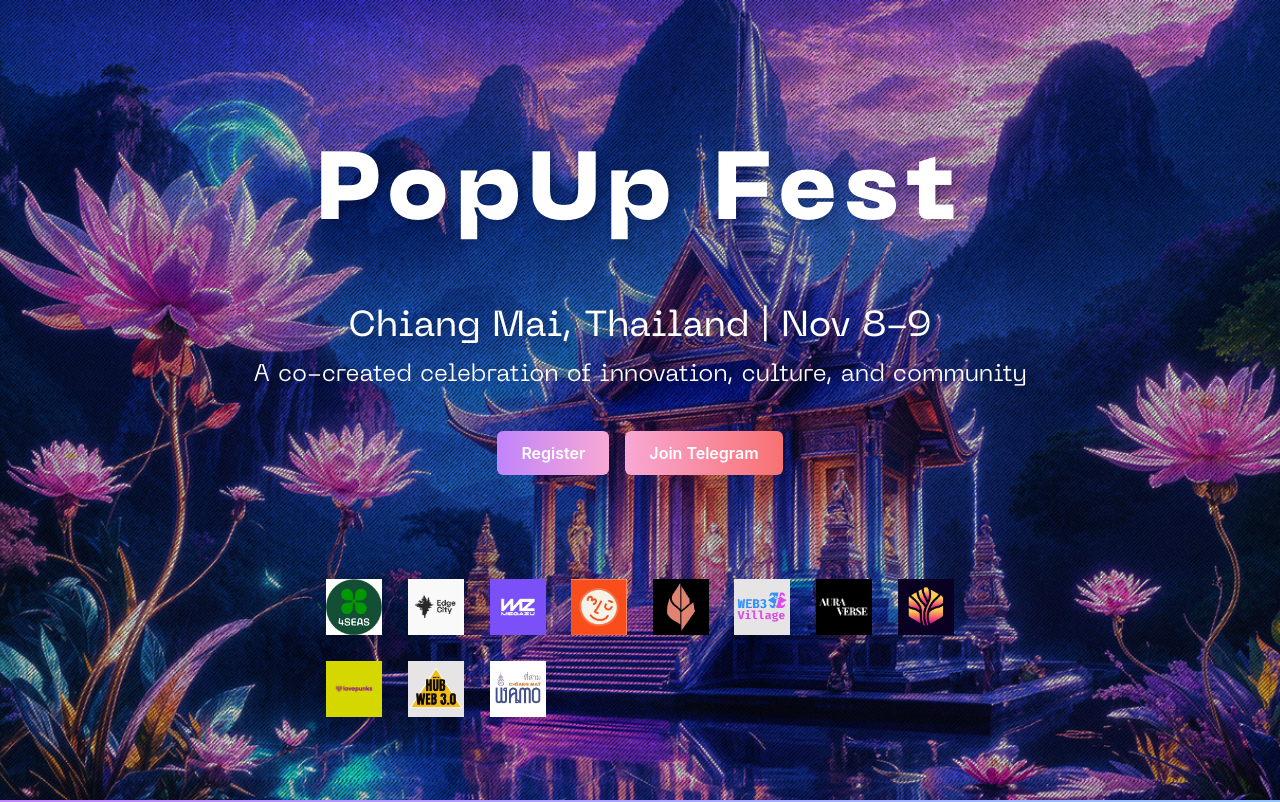
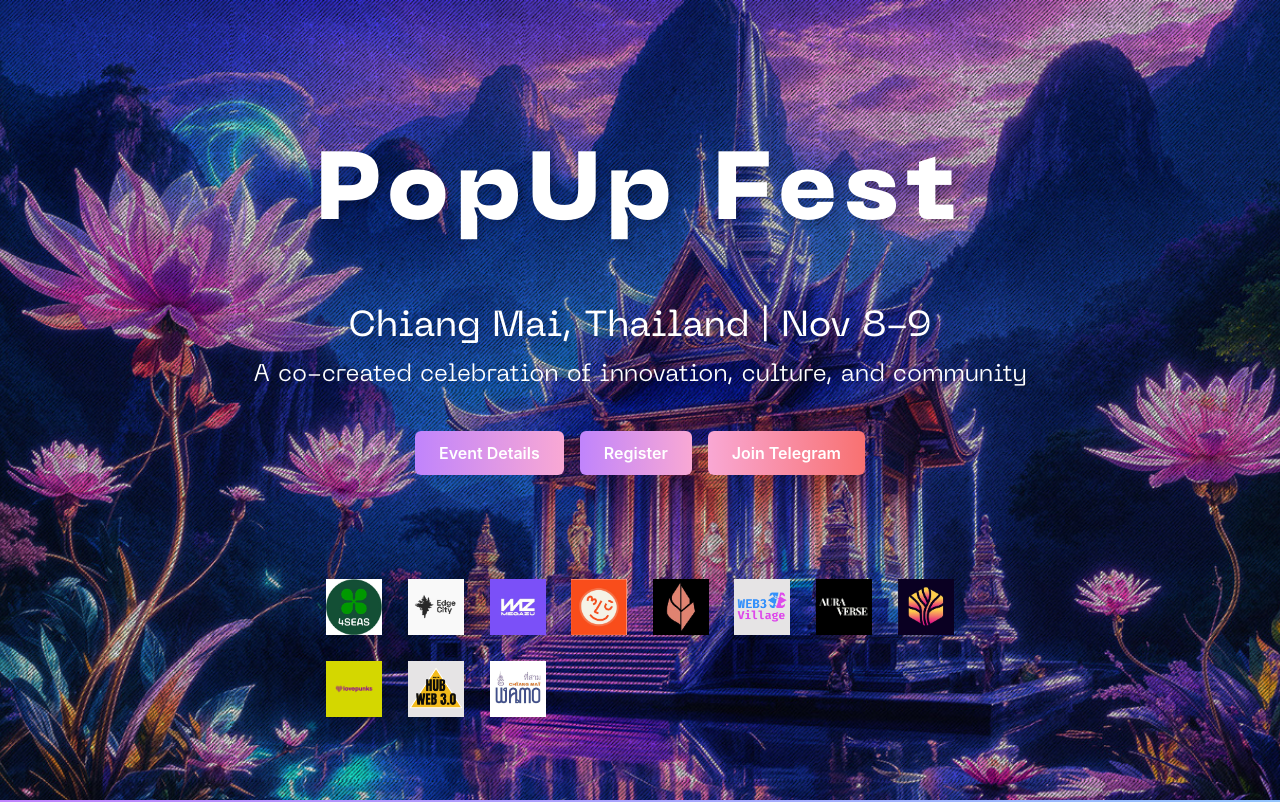
Before and after one commit to nicosxt/popupfest, a Next.js app: page / in a window 1280 px wide. Shown: the top 802 px of the page. Built offline with nearby package versions, Linux system fonts and the light colour scheme.

Commit message:
added event details bttn

```diff
--- a/app/page.tsx
+++ b/app/page.tsx
@@ -58,6 +58,11 @@ export default function PopUpFestLanding() {
 
           {/* CTA Section */}
           <div className="flex flex-col sm:flex-row justify-center items-center space-x-4 mb-8 mb-[3vh] mt-[5vh]">
+              <Button size="lg" className="m-[2vh] sm:w-auto text-white bg-gradient-to-r from-purple-400 to-pink-300 hover:bg-purple-200  hover:from-purple-200 hover:to-pink-200 font-neue-machina-plain-light">
+                  <a href="https://lu.ma/w8tm6xj3" target="_blank" rel="noopener noreferrer">
+                  Event Details
+                  </a>
+              </Button>
               <Button size="lg" className="m-[2vh] sm:w-auto text-white bg-gradient-to-r from-purple-400 to-pink-300 hover:bg-purple-200  hover:from-purple-200 hover:to-pink-200 font-neue-machina-plain-light">
                   <a href="https://lu.ma/w8tm6xj3" target="_blank" rel="noopener noreferrer">
                   Register
```
